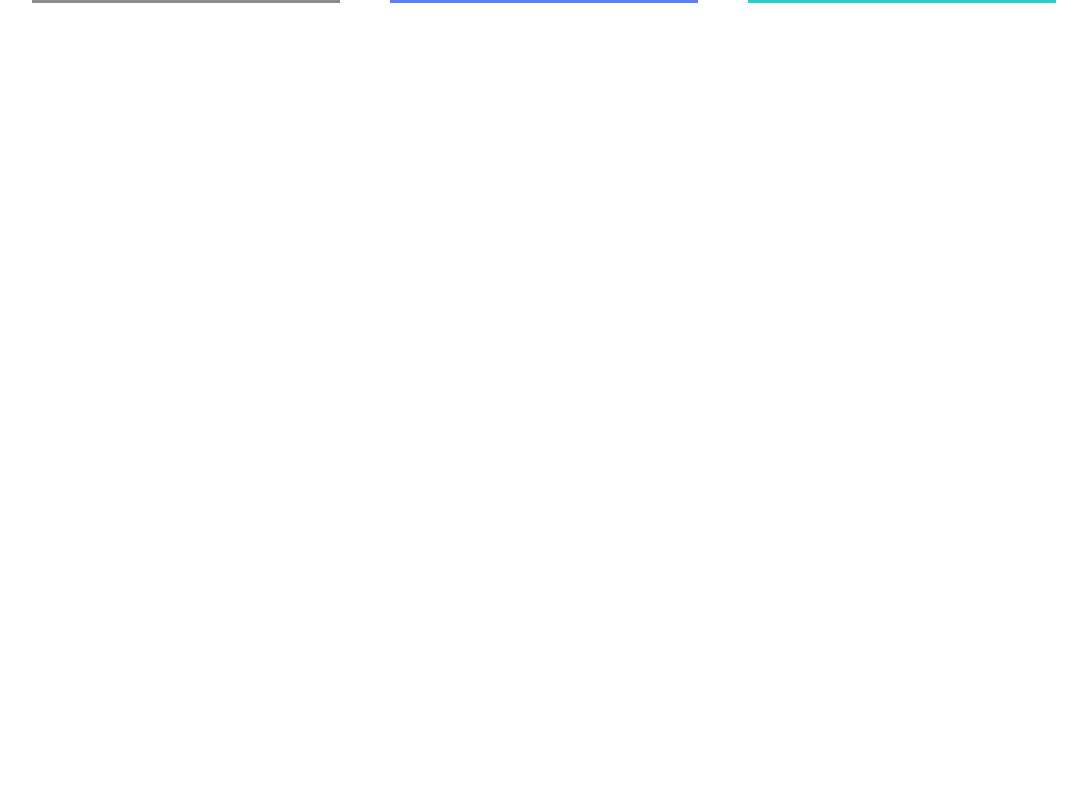
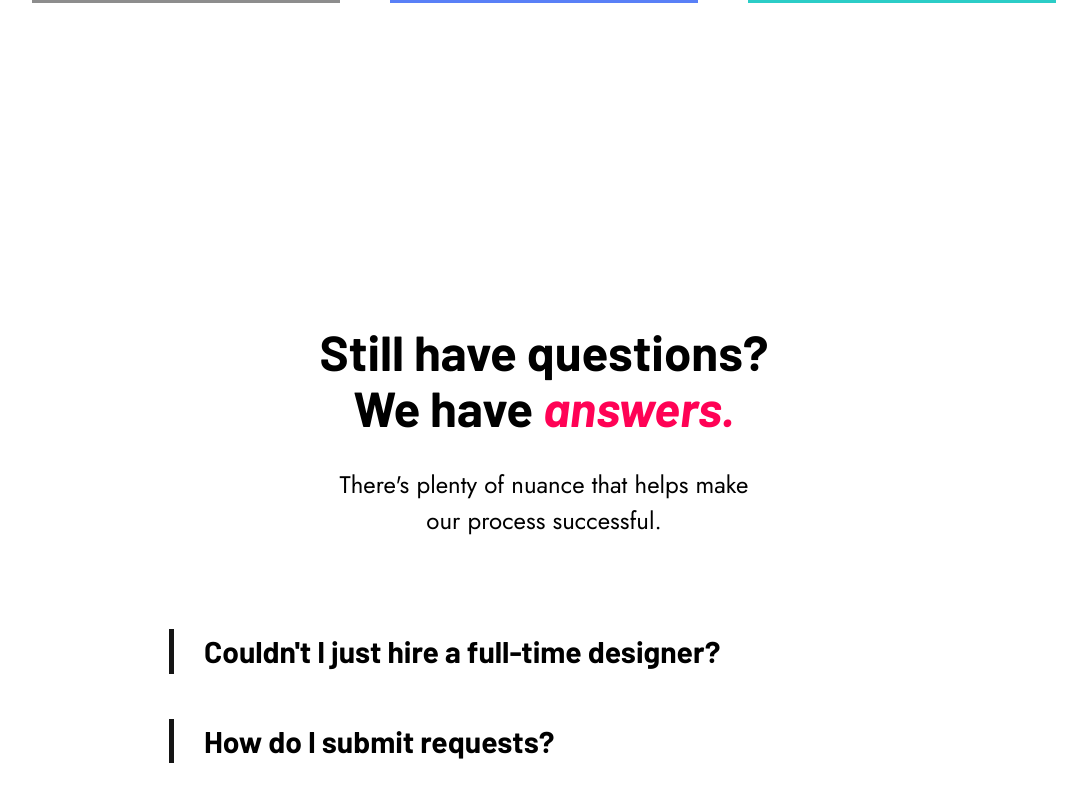
Before and after one commit to GustoHouse/Gusto, a Next.js app: page / in a window 1280 px wide. Shown: the part 5720-6521 px from the top of the page, without its empty margins (96-1183 px from the left). Built offline with nearby package versions, Linux system fonts and the light colour scheme.

Commit message:
questions, starting contact

```diff
--- a/src/components/Grid/Grid.tsx
+++ b/src/components/Grid/Grid.tsx
@@ -19,6 +19,10 @@ export default function Grid() {
                 end: "bottom bottom", // end after scrolling 500px beyond the start
                 scrub: 1 // smooth scrubbing, takes 1 second to "catch up" to the scrollbar
             }
+        });
+
+        tl.set(gridRef.current, {
+            x: "-50%"
         });
 
         tl.to(gridRef.current, {
--- /dev/null
+++ b/src/components/Questions/Questions.tsx
@@ -0,0 +1,52 @@
+import { useState } from 'react';
+
+interface FAQProps {
+    question: string;
+    answer: string;
+}
+
+const FrequentQuestion: React.FC<FAQProps> = ({ question, answer }) => {
+    const [isSelected, setIsSelected] = useState(false);
+
+    const handleClick = () => {
+      setIsSelected(!isSelected);
+    };
+
+    return (
+      <div
+        className={`faq ${isSelected ? 'open' : ''}`}
+        onClick={handleClick}
+      >
+        <h3>{question}</h3>
+        <p>{answer}</p>
+      </div>
+    );
+};
+
+export default function Questions() {
+    return (
+        <section id="questions" className="questions">
+            <div className="container">
+
+                <h2>Still have questions?<br />We have <strong>answers.</strong></h2>
+                <p>There's plenty of nuance that helps make our process successful.</p>
+
+                <div className="faqs">
+
+                    <FrequentQuestion
+                        question="Couldn't I just hire a full-time designer?"
+                        answer="Good question! For starters, the annual cost of a full-time senior-level designer now exceeds $100,000, plus benefits (and good luck finding one available). Aside from that, you may not always have enough work to keep them busy at all times, so you're stuck paying for time you aren't able to utilize. With the monthly plan, you can pause and resume your subscription as often as you need to ensure you're only paying your designer when you have work available for them."
+                    />
+
+                    <FrequentQuestion
+                        question="How do I submit requests?"
+                        answer="Lorem ipsum dolor sit amet, consectetur adipiscing elit, sed do eiusmod tempor incididunt ut labore et dolore magna aliqua. Ut enim ad minim veniam, quis nostrud exercitation ullamco laboris nisi ut aliquip ex ea commodo consequat."
+                    />
+
+                </div>
+
+
+            </div>
+        </section>
+    )
+  }
--- a/src/pages/_app.tsx
+++ b/src/pages/_app.tsx
@@ -5,6 +5,7 @@ import '@/styles/thisistheway.scss'
 import '@/styles/services.scss'
 import '@/styles/design.scss'
 import '@/styles/pricing.scss'
+import '@/styles/questions.scss'
 
 import type { AppProps } from 'next/app'
 
--- a/src/pages/index.tsx
+++ b/src/pages/index.tsx
@@ -6,6 +6,7 @@ import ThisIsTheWay from '@/components/ThisIsTheWay/ThisIsTheWay'
 import Services from '@/components/Services/Services'
 import Design from '@/components/Design/Design'
 import Pricing from '@/components/Pricing/Pricing'
+import Questions from '@/components/Questions/Questions'
 
 export default function Home() {
   return (
@@ -23,6 +24,7 @@ export default function Home() {
         <Services />
         <Design />
         <Pricing />
+        <Questions />
         <Grid />
         <section></section>
       </main>
--- a/src/styles/grid.scss
+++ b/src/styles/grid.scss
@@ -3,7 +3,7 @@
     position: fixed;
     bottom: -100px;
     left: 50%;
-    transform: translate(-50%, 0);
+    transform: translateX(-50%);
 
     @media screen and (orientation:portrait) {
         height: 45vh;
--- /dev/null
+++ b/src/styles/questions.scss
@@ -0,0 +1,36 @@
+@import 'variables.scss';
+
+.faqs{
+    max-width:750px;
+    margin-top:45px;
+
+    .faq{
+        margin-top:45px;
+        padding:5px 0 5px 30px;
+        border-left:5px solid $black;
+        transition:all 300ms;
+        cursor:pointer;
+
+        &:hover{
+            border-color:$red;
+        }
+
+        p{
+            max-height:0px;
+            overflow:hidden;
+            margin-top:0;
+            transition:all 500ms;
+            opacity:0;
+        }
+
+        &.open{
+            border-color:$green;
+
+            p{
+                max-height:1000px;
+                margin-top:30px;
+                opacity:1;
+            }
+        }
+    }
+}
```
Also changed, not shown: src/components/Talk/Talk.tsx (added).
